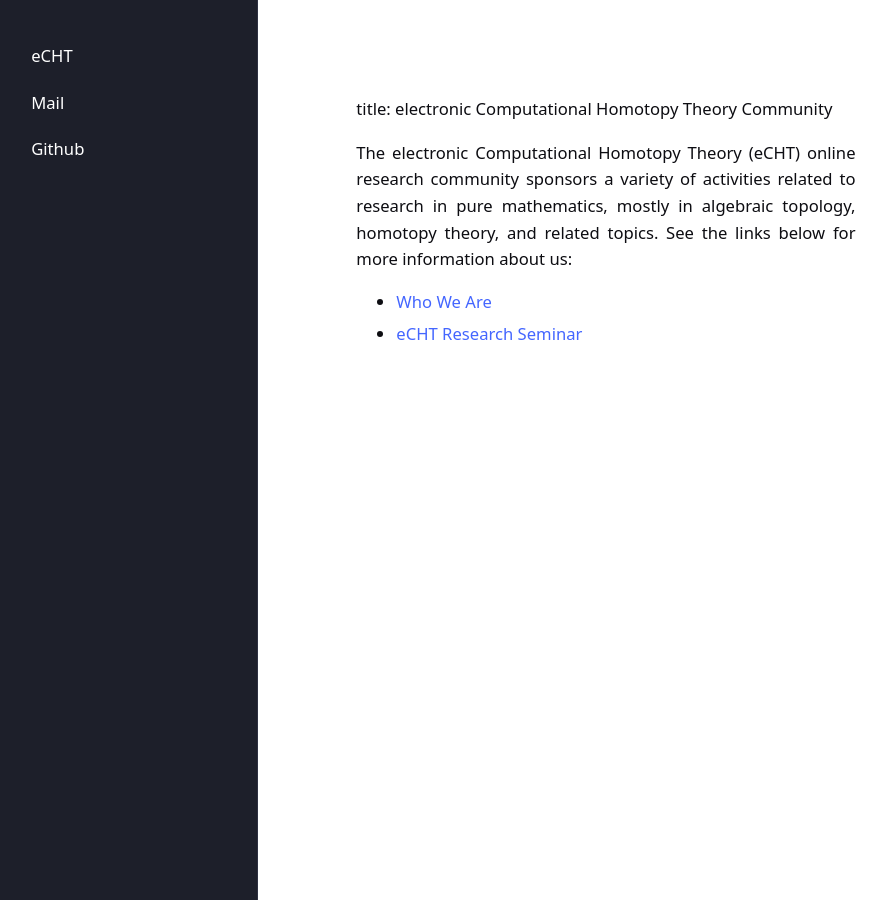
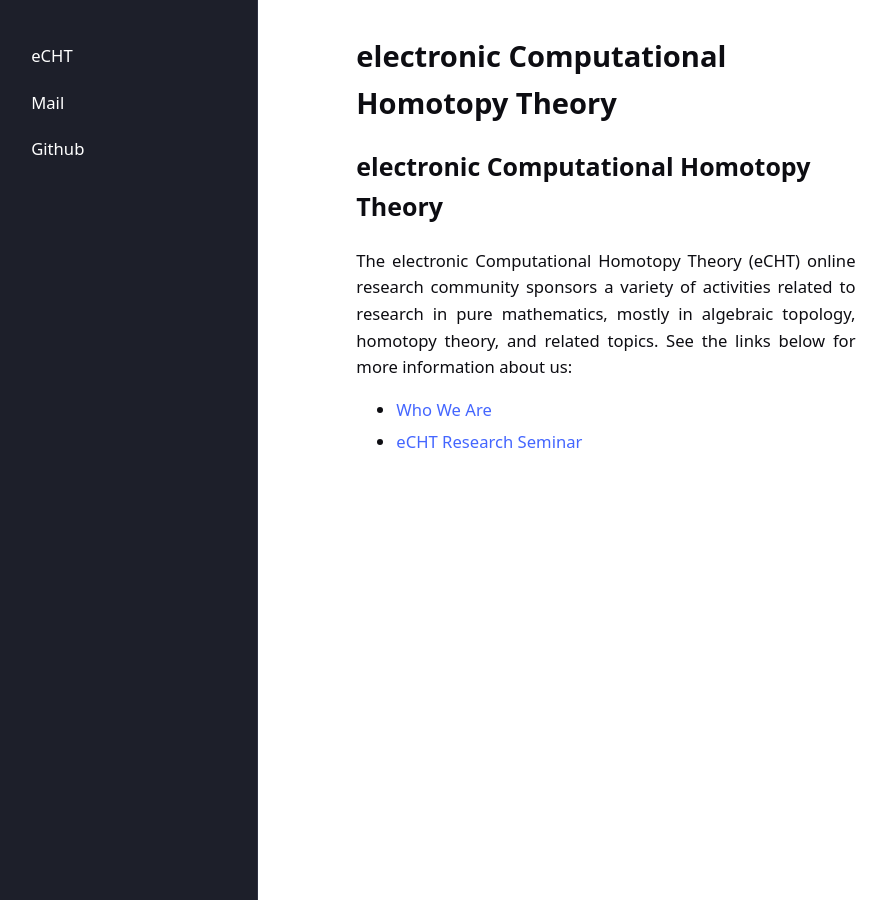
Before and after one commit to eCHTorc/eCHTorc.github.io, a Jekyll site: the page built from index.md, in a window 1280 px wide. Shown: the whole page, without its empty margins (43-930 px from the left). Built offline with Jekyll 4.4.1, drawn with Linux system fonts in a browser that asks for light colours; our own code applies the rules of GitHub Pages for plain Markdown files.

Commit message:
Update index.md

```diff
--- a/index.md
+++ b/index.md
@@ -1,4 +1,4 @@
-title: electronic Computational Homotopy Theory Community
+# electronic Computational Homotopy Theory
 
 The electronic Computational Homotopy Theory (eCHT) online research community sponsors a variety of activities related to research in pure mathematics, mostly in algebraic topology, homotopy theory, and related topics.  See the links below for more information about us:
 
```
